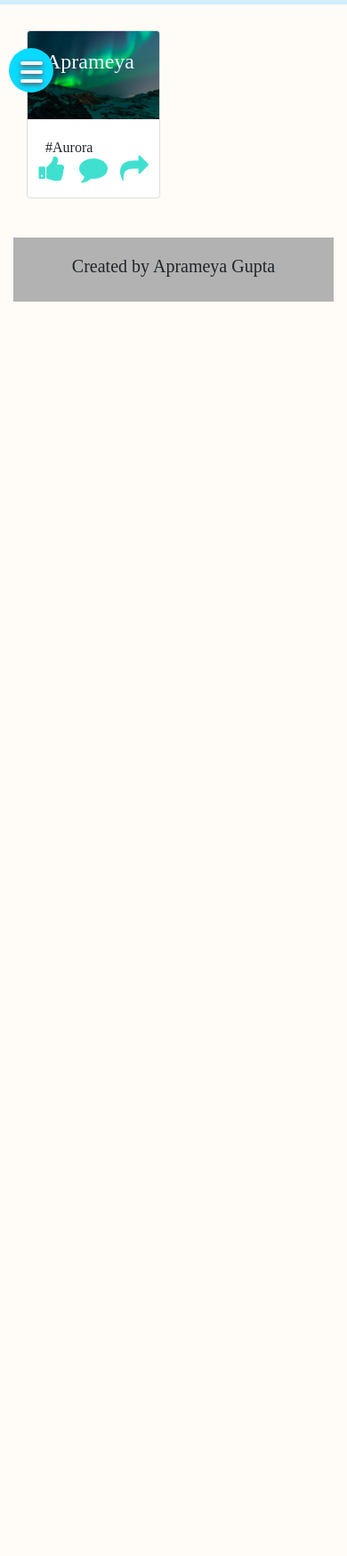
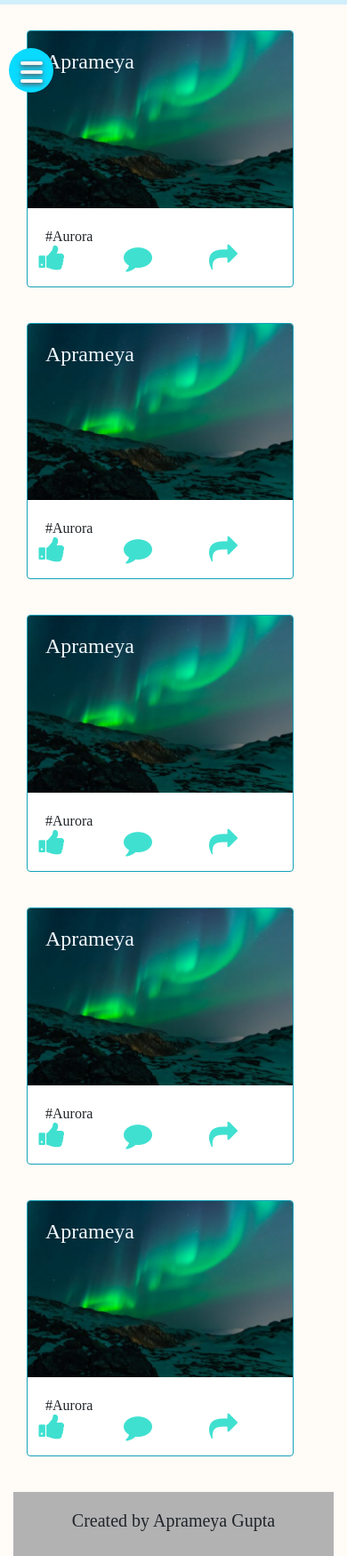
Before and after one commit to AprameyaGupta/budgeesproject, a website: page index.html in a window 390 px wide. Shown: the part 66-1815 px from the top of the page at 89% size. Before the commit the page ends 844 px from the top, so only its background shows below. Drawn offline with nearby package versions, Linux system fonts and the light colour scheme; a web font is replaced by a local one.

Commit message:
Second Commit

```diff
--- a/css/styles.css
+++ b/css/styles.css
@@ -235,10 +235,23 @@ ul.navbar-nav {
     transform: translate3d(25%, 0, 0);
   }
 
-  @media screen and (max-width: 600px) {
+  @media screen and (max-width: 300px) {
     .card {
-      width: 100%;
-      display: block;
-      margin-bottom: 20px;
-    }
+        width: 200px;
+        margin-bottom: 20px;
+      }
   }
+
+  @media screen and (min-width: 300px) and (max-width: 600px) {
+    .card {
+        width: 300px;
+        margin-bottom: 20px;
+      }
+  }
+
+  @media screen and (min-width: 600px) {
+    .card {
+        width: 500px;
+        margin-bottom: 20px;
+      }
+  }
--- a/index.html
+++ b/index.html
@@ -7,14 +7,16 @@
   <title>Budgees-Landing Page</title>
 
   <link href='https://fonts.googleapis.com/css?family=Sofia' rel='stylesheet'>
-  <link rel="stylesheet" href="node_modules/bootstrap/dist/css/bootstrap.min.css">
+
+  <link rel="stylesheet" href="https://stackpath.bootstrapcdn.com/bootstrap/4.5.0/css/bootstrap.min.css"
+    integrity="sha384-9aIt2nRpC12Uk9gS9baDl411NQApFmC26EwAOH8WgZl5MYYxFfc+NcPb1dKGj7Sk" crossorigin="anonymous">
+  <link rel="stylesheet" href="https://cdnjs.cloudflare.com/ajax/libs/font-awesome/4.7.0/css/font-awesome.min.css">
   <link rel="stylesheet" href="css/styles.css">
-  <link rel="stylesheet" href="node_modules/font-awesome/css/font-awesome.min.css">
-  <link rel="stylesheet" href="node_modules/bootstrap-social/bootstrap-social.css">
+
 </head>
 
 <body>
-  <nav class="navbar navbar-expand-sm navbar-dark fixed-top">
+  <nav class="navbar navbar-expand-sm navbar-dark fixed-top navbar-expand-md nabar-expand-lg">
     <div class="container">
 
       <a id="brand-name" class="navbar-brand flex-grow-1" href="#">Budgees</a>
@@ -94,8 +96,8 @@
 
       </div>
     </header>
-    <div class="col-6 offset-lg-3 col-sm-2">
-      <div class="card">
+    <div class="col-6 offset-lg-3 offset-sm-3 offset-md-3 col-sm-3">
+      <div class="card light border-info mb-3">
         <img class="card-img-top" src="images/img.jpg" alt="Card image">
         <div class="card-img-overlay">
           <h4 class="card-title" style="color: aliceblue;">Aprameya</h4>
@@ -116,27 +118,107 @@
         </div>
       </div>
       <br>
-
+      <div class="card light border-info mb-3">
+        <img class="card-img-top" src="images/img.jpg" alt="Card image">
+        <div class="card-img-overlay">
+          <h4 class="card-title" style="color: aliceblue;">Aprameya</h4>
+        </div>
+        <div class="card-body">
+          <a class="card-text">#Aurora</a>
+          <div class="row">
+            <div class="col">
+              <i class="fa fa-thumbs-up"></i>
+            </div>
+            <div class="col">
+              <i class="fa fa-comment"></i>
+            </div>
+            <div class="col">
+              <i class="fa fa-share"></i>
+            </div>
+          </div>
+        </div>
+      </div>
+      <br>
+      <div class="card light border-info mb-3">
+        <img class="card-img-top" src="images/img.jpg" alt="Card image">
+        <div class="card-img-overlay">
+          <h4 class="card-title" style="color: aliceblue;">Aprameya</h4>
+        </div>
+        <div class="card-body">
+          <a class="card-text">#Aurora</a>
+          <div class="row">
+            <div class="col">
+              <i class="fa fa-thumbs-up"></i>
+            </div>
+            <div class="col">
+              <i class="fa fa-comment"></i>
+            </div>
+            <div class="col">
+              <i class="fa fa-share"></i>
+            </div>
+          </div>
+        </div>
+      </div>
+      <br>
+      <div class="card light border-info mb-3">
+        <img class="card-img-top" src="images/img.jpg" alt="Card image">
+        <div class="card-img-overlay">
+          <h4 class="card-title" style="color: aliceblue;">Aprameya</h4>
+        </div>
+        <div class="card-body">
+          <a class="card-text">#Aurora</a>
+          <div class="row">
+            <div class="col">
+              <i class="fa fa-thumbs-up"></i>
+            </div>
+            <div class="col">
+              <i class="fa fa-comment"></i>
+            </div>
+            <div class="col">
+              <i class="fa fa-share"></i>
+            </div>
+          </div>
+        </div>
+      </div>
+      <br>
+      <div class="card light border-info mb-3">
+        <img class="card-img-top" src="images/img.jpg" alt="Card image">
+        <div class="card-img-overlay">
+          <h4 class="card-title" style="color: aliceblue;">Aprameya</h4>
+        </div>
+        <div class="card-body">
+          <a class="card-text">#Aurora</a>
+          <div class="row">
+            <div class="col">
+              <i class="fa fa-thumbs-up"></i>
+            </div>
+            <div class="col">
+              <i class="fa fa-comment"></i>
+            </div>
+            <div class="col">
+              <i class="fa fa-share"></i>
+            </div>
+          </div>
+        </div>
+      </div>
+      <br>
     </div>
 
     <footer class="footer">
-        <h5>Created by Aprameya Gupta</h5>
+      <h5>Created by Aprameya Gupta</h5>
     </footer>
 
-    <script src="node_modules/jquery/dist/jquery.slim.min.js"></script>
-    <script src="node_modules/popper.js/dist/umd/popper.min.js"></script>
-    <script src="node_modules/bootstrap/dist/js/bootstrap.min.js"></script>
+    <script src="https://code.jquery.com/jquery-3.5.1.slim.min.js"
+      integrity="sha384-DfXdz2htPH0lsSSs5nCTpuj/zy4C+OGpamoFVy38MVBnE+IbbVYUew+OrCXaRkfj"
+      crossorigin="anonymous"></script>
+    <script src="https://cdn.jsdelivr.net/npm/popper.js@1.16.0/dist/umd/popper.min.js"
+      integrity="sha384-Q6E9RHvbIyZFJoft+2mJbHaEWldlvI9IOYy5n3zV9zzTtmI3UksdQRVvoxMfooAo"
+      crossorigin="anonymous"></script>
+    <script src="https://stackpath.bootstrapcdn.com/bootstrap/4.5.0/js/bootstrap.min.js"
+      integrity="sha384-OgVRvuATP1z7JjHLkuOU7Xw704+h835Lr+6QL9UvYjZE3Ipu6Tp75j7Bh/kR0JKI"
+      crossorigin="anonymous"></script>
 
-    <script>
-      function toggleSidebar() {
-        document.getElementById("sidebar").classList.toggle('active');
-        document.querySelector(".icon").classList.toggle("close");
-      }
-
-      function darkMode() {
-        document.body.classList.toggle("dark-mode");
-      }
-    </script>
+    <script src="js/script.js"></script>
 </body>
 
 </html>
--- /dev/null
+++ b/js/script.js
@@ -0,0 +1,8 @@
+function toggleSidebar() {
+    document.getElementById("sidebar").classList.toggle('active');
+    document.querySelector(".icon").classList.toggle("close");
+  }
+
+  function darkMode() {
+    document.body.classList.toggle("dark-mode");
+  }
--- a/package.json
+++ b/package.json
@@ -11,12 +11,11 @@
   "author": "Aprameya Gupta",
   "license": "ISC",
   "dependencies": {
-    "lite-server": "^2.5.4",
     "bootstrap": "^4.5.0",
-    "bootstrap-social": "^5.1.1",
     "font-awesome": "^4.7.0",
     "http-proxy": "^1.18.1",
     "jquery": "^3.5.1",
+    "lite-server": "^2.5.4",
     "popper.js": "^1.16.1",
     "yargs-parser": "^18.1.3"
   }
```
